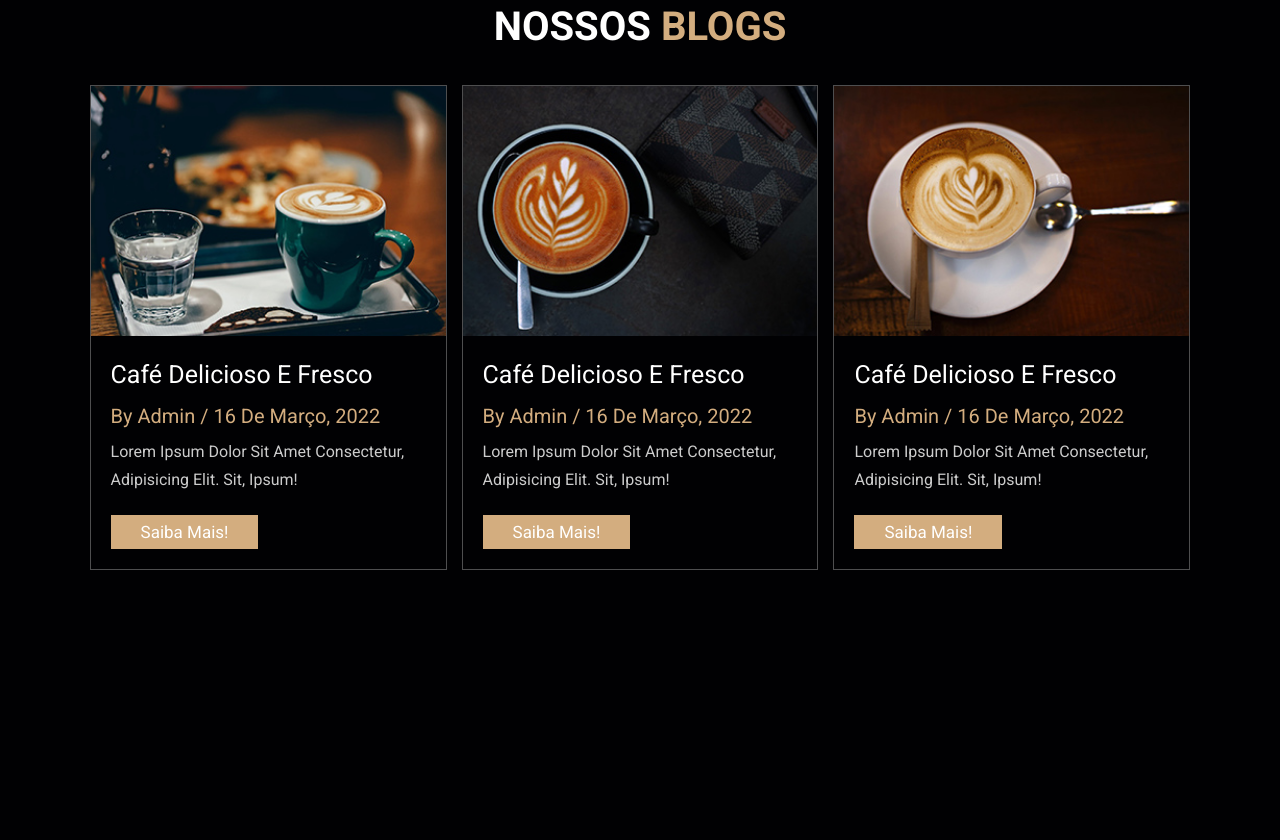
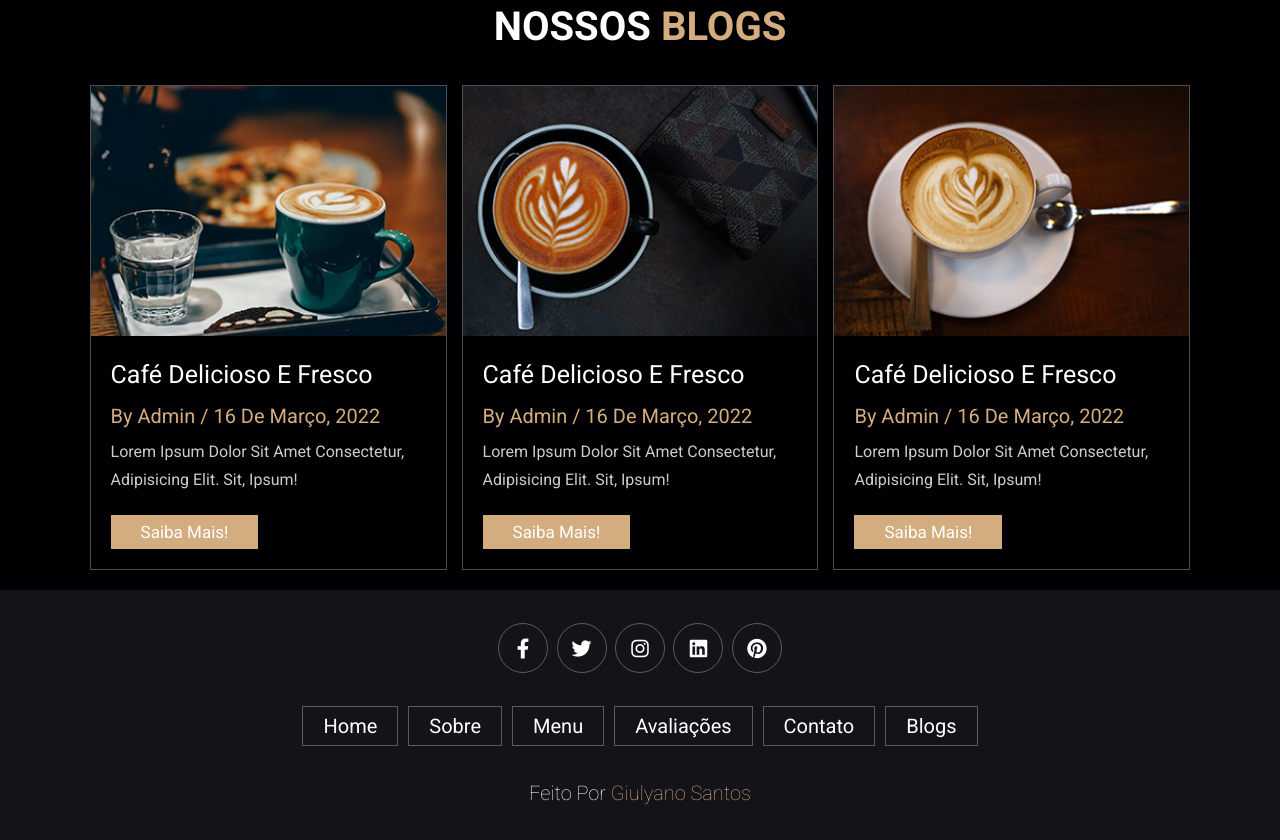
Before and after one commit to Gsantos99/Coffee-Shop, a plain HTML site: page index.html in a window 1280 px wide. Shown: the part 3941-4781 px from the top of the page. Before the commit the page ends 4531 px from the top, so only its background shows below. Drawn offline with Linux system fonts and the light colour scheme.

Commit message:
add the footer section

```diff
--- a/index.html
+++ b/index.html
@@ -386,6 +386,28 @@
 
 </section>
 
+<section class="footer">
+
+<div class="share">
+  <a href="" class="fab fa-facebook-f"></a>
+  <a href="" class="fab fa-twitter"></a>
+  <a href="" class="fab fa-instagram"></a>
+  <a href="" class="fab fa-linkedin"></a>
+  <a href="" class="fab fa-pinterest"></a>
+</div>
+
+<div class="links">
+  <a href="#">Home</a>
+  <a href="#">Sobre</a>
+  <a href="#">Menu </a>
+  <a href="#">Avaliações</a>
+  <a href="#">Contato</a>
+  <a href="#">Blogs</a>
+</div>
+
+<div class="credit">Feito por <span>Giulyano Santos</span></div>
+
+</section>
 
 
 
--- a/style/style.css
+++ b/style/style.css
@@ -576,3 +576,58 @@ font-size:2rem;
   color:#ccc;
   padding:1rem 0;
 }
+
+.footer{
+background: var(--black);
+text-align: center;
+}
+
+.footer .share{
+  padding: 1rem 0;
+}
+
+.footer .share a{
+  height: 5rem;
+  width: 5rem;
+  line-height: 5rem;
+  font-size: 2rem;
+  color:var(--white);
+  border:var(--border);
+  margin: .3rem;
+  border-radius: 50%;
+}
+
+.footer .share a:hover{
+background-color: var(--main-color);
+
+}
+
+.footer .links{
+  display:flex;
+  justify-content: center;
+  flex-wrap:wrap;
+  padding:2rem 0;
+  gap:1rem;
+}
+
+.footer .links a{
+  padding: .7rem 2rem;
+  color:var(--white);
+  border:var(--border);
+  font-size:2rem;
+}
+
+.footer .links a:hover{
+  background: var(--main-color);
+}
+
+.footer .credit{
+  font-size: 2rem;
+  color:var(--white);
+  font-weight: lighter;
+  padding: 1.5rem;
+}
+
+.footer .credit span{
+ color:var(--main-color)
+}
```
